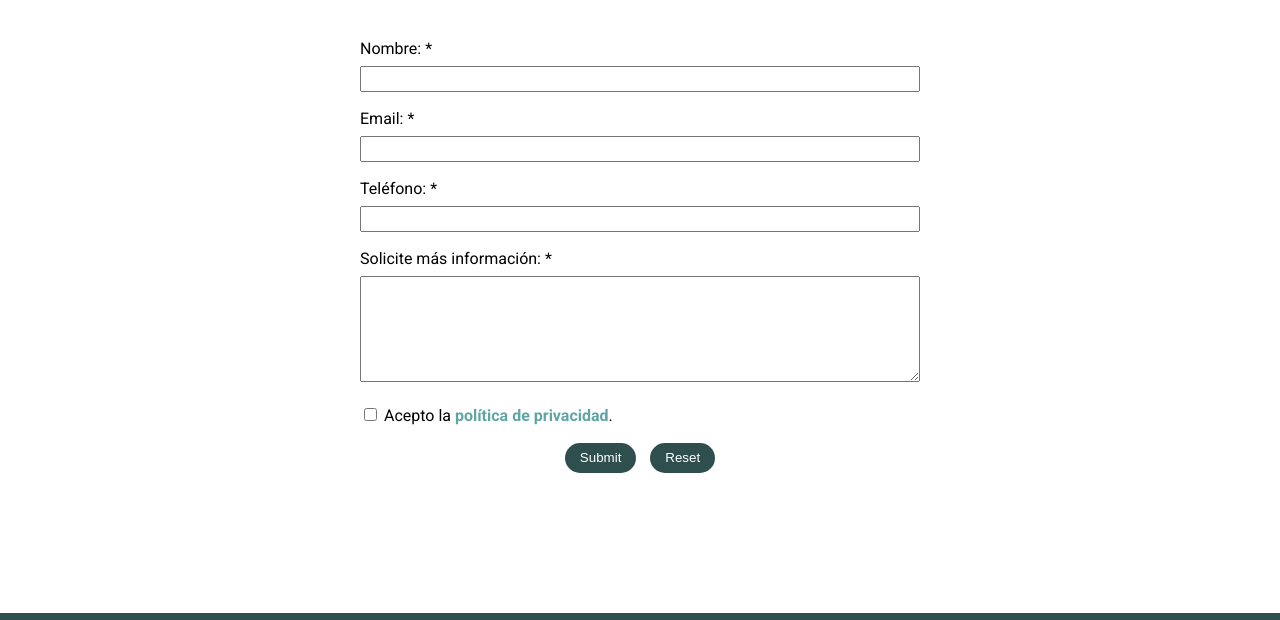
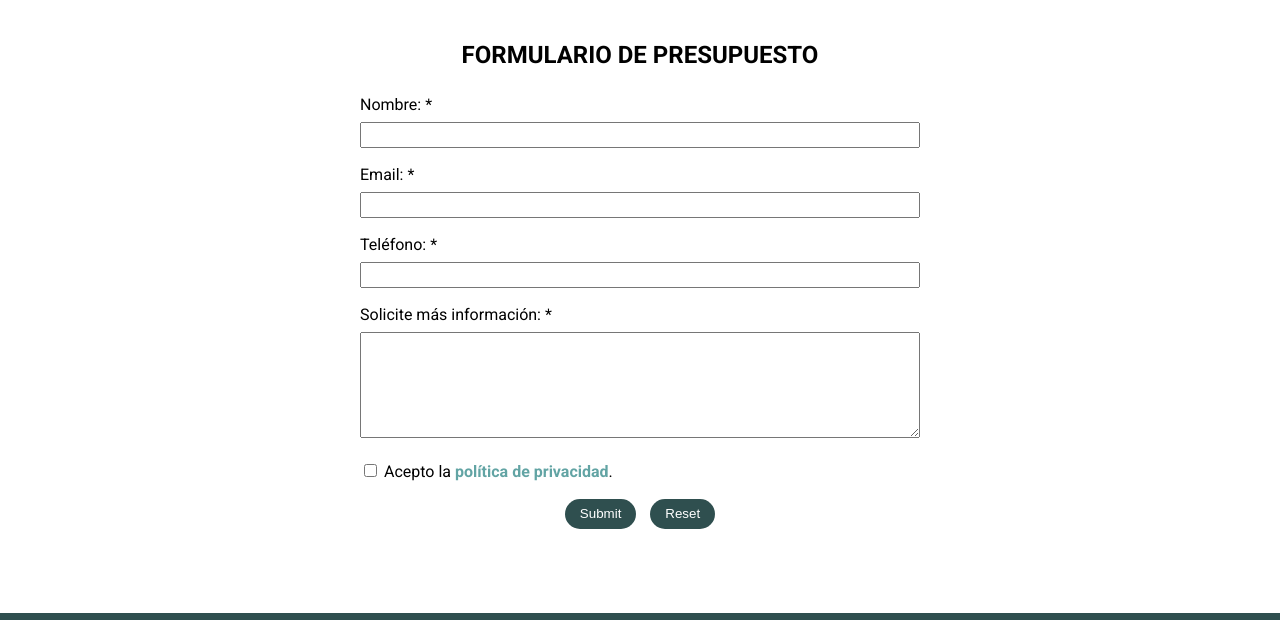
Before and after one commit to endikaouvina/trabajoHTML, a plain HTML site: page views/presupuesto.html in a window 1280 px wide. Shown: the part 95-715 px from the top of the page. Drawn offline with Linux system fonts and the light colour scheme.

Commit message:
h2 en presupuesto y contacto

```diff
--- a/views/presupuesto.html
+++ b/views/presupuesto.html
@@ -37,6 +37,7 @@
     <!-- CONTENIDO PRINCIPAL -->
     <section>
         <div class="container">
+            <h2>FORMULARIO DE PRESUPUESTO</h2>
             <form action="presupuesto.html" method="post">
                 <div>
                     <label for="nombre">Nombre: *</label>
```
Also changed, not shown: views/contacto.html (+1 -0 lines).
